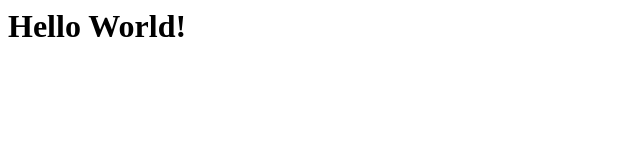
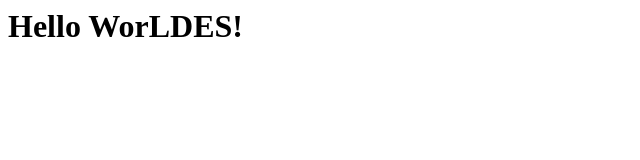
Before and after one commit to Glenn-2k/actions-test, a plain HTML site: page index.html in a window 1280 px wide. Shown: the whole page, without its empty margins (0-640 px from the left). Drawn offline with Linux system fonts and the light colour scheme.

Commit message:
Update index.html

```diff
--- a/index.html
+++ b/index.html
@@ -3,6 +3,6 @@
   <title>GitHub Pages Demo</title>
 </head>
 <body>
-  <h1>Hello World!</h1>
+  <h1>Hello WorLDES!</h1>
 </body>
 </html>
```
